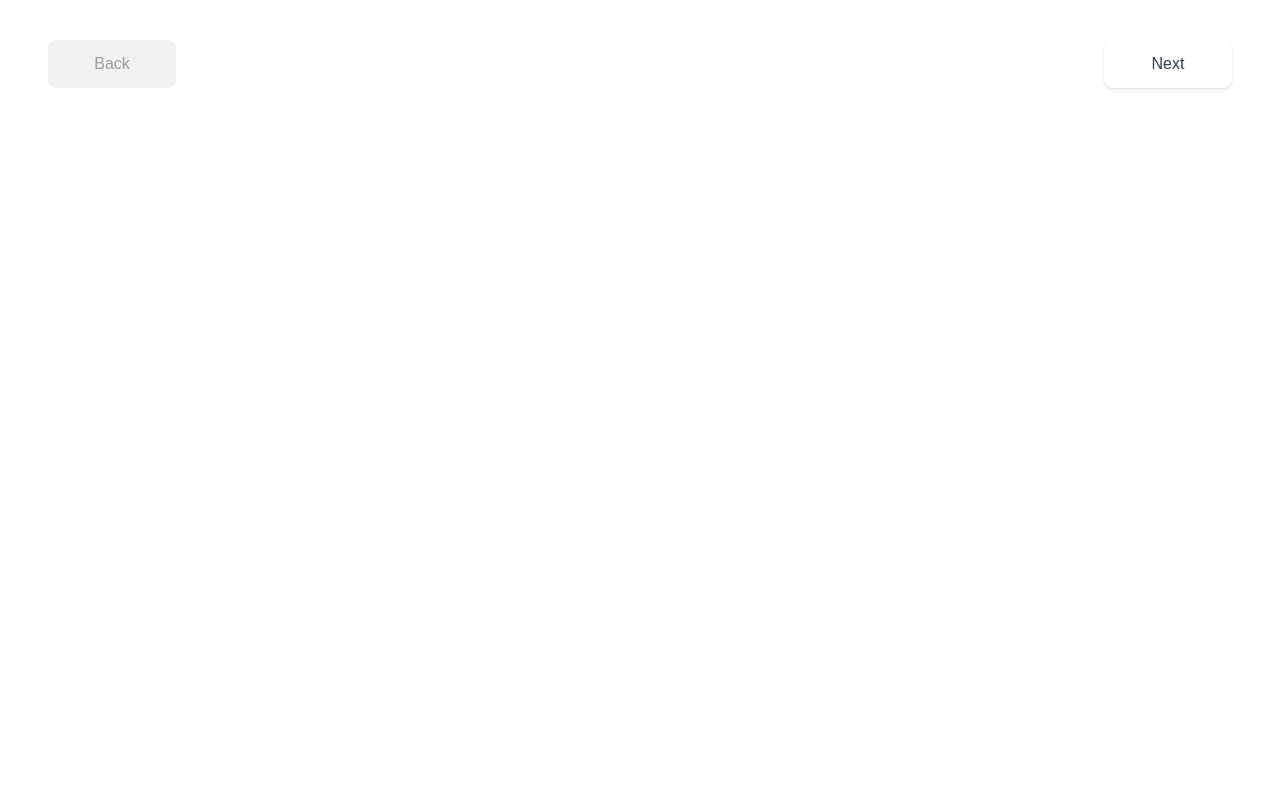
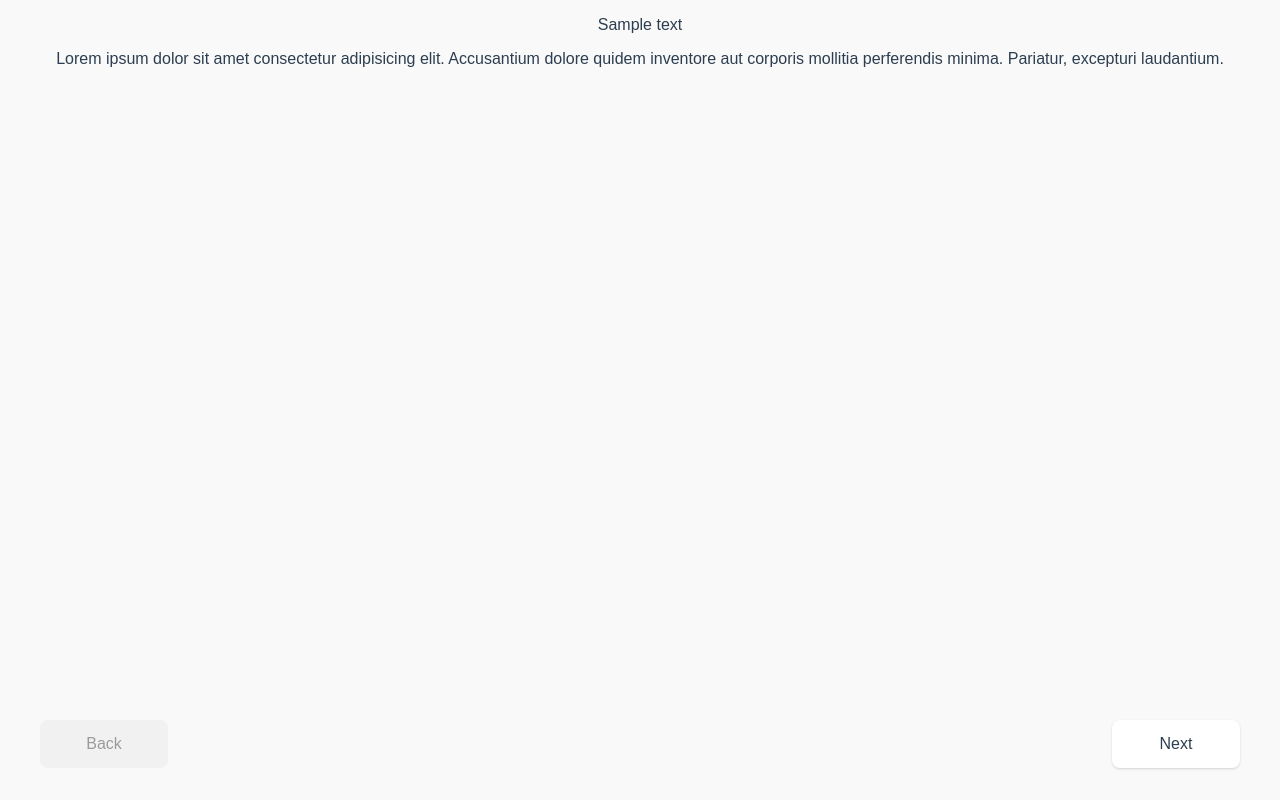
Before and after one commit to Feinzer/v-stepper, a Vue app: page / in a window 1280 px wide. Built offline with nearby package versions, Linux system fonts and the light colour scheme.

Commit message:
Add example page

```diff
--- a/src/App.vue
+++ b/src/App.vue
@@ -1,12 +1,10 @@
 <template>
   <div id="app">
-    <Stepper>
-      <Step><p>a</p></Step>
-      <Step><p>b</p></Step>
-      <Step><p>c</p></Step>
-      <Step><p>d</p></Step>
-      <Step><p>e</p></Step>
-      <Step><p>f</p></Step>
+    <Stepper class="stepper-example">
+      <Step v-for="(data, index) in exampleData" :key="index">
+        <p>{{ data.title }}</p>
+        <p>{{ data.content }}</p>
+      </Step>
     </Stepper>
   </div>
 </template>
@@ -21,15 +19,33 @@ export default {
     Stepper,
     Step,
   },
+  data() {
+    return {
+      exampleData: Array(10).fill({
+        title: 'Sample text',
+        content:
+          'Lorem ipsum dolor sit amet consectetur adipisicing elit. Accusantium dolore quidem inventore aut corporis mollitia perferendis minima. Pariatur, excepturi laudantium.',
+      }),
+    };
+  },
 };
 </script>
 
 <style>
+body {
+  margin: 0;
+}
+
 #app {
   font-family: Avenir, Ubuntu, Arial, sans-serif;
   -webkit-font-smoothing: antialiased;
   -moz-osx-font-smoothing: grayscale;
   text-align: center;
   color: #2c3e50;
+  background-color: rgba(249, 249, 249);
+}
+
+.stepper-example {
+  height: 100vh;
 }
 </style>
```
